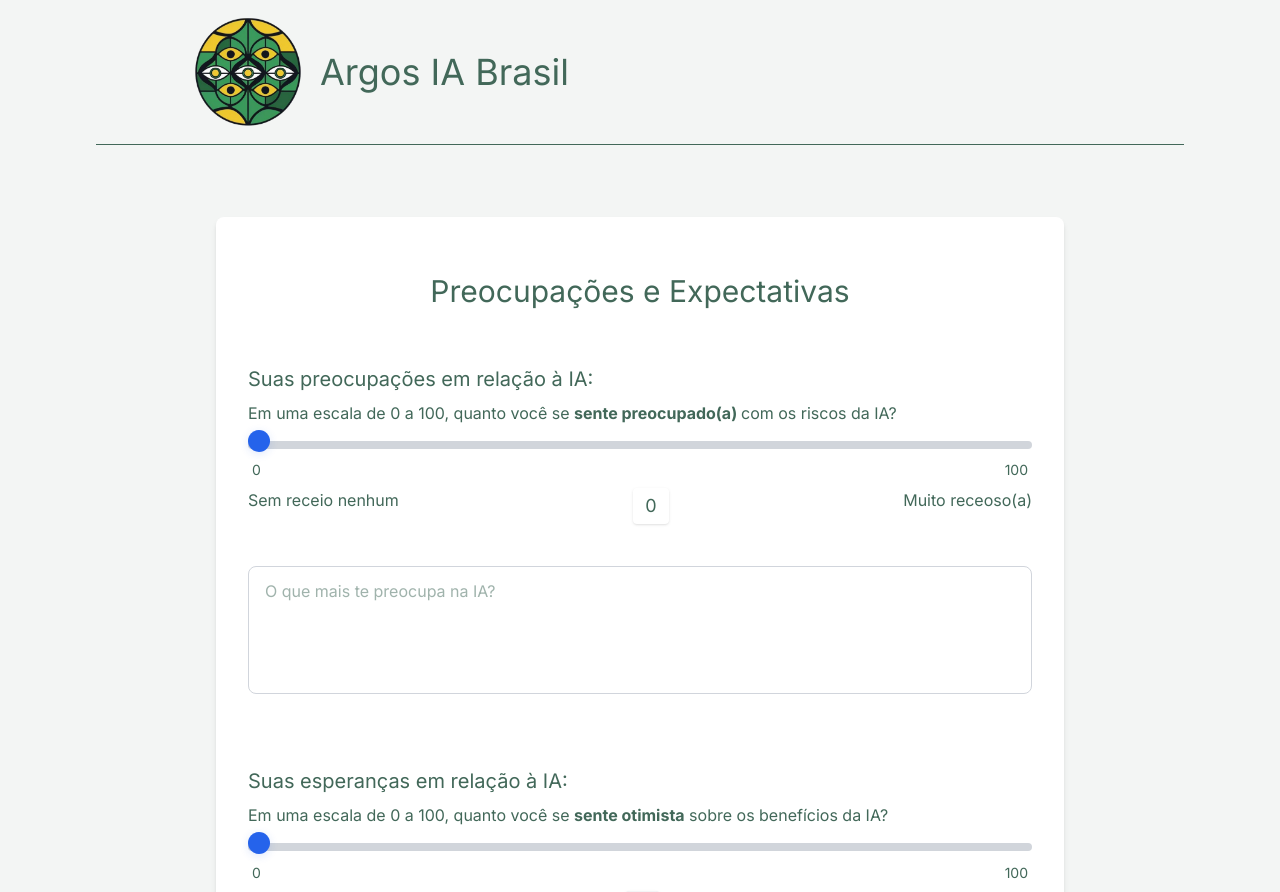
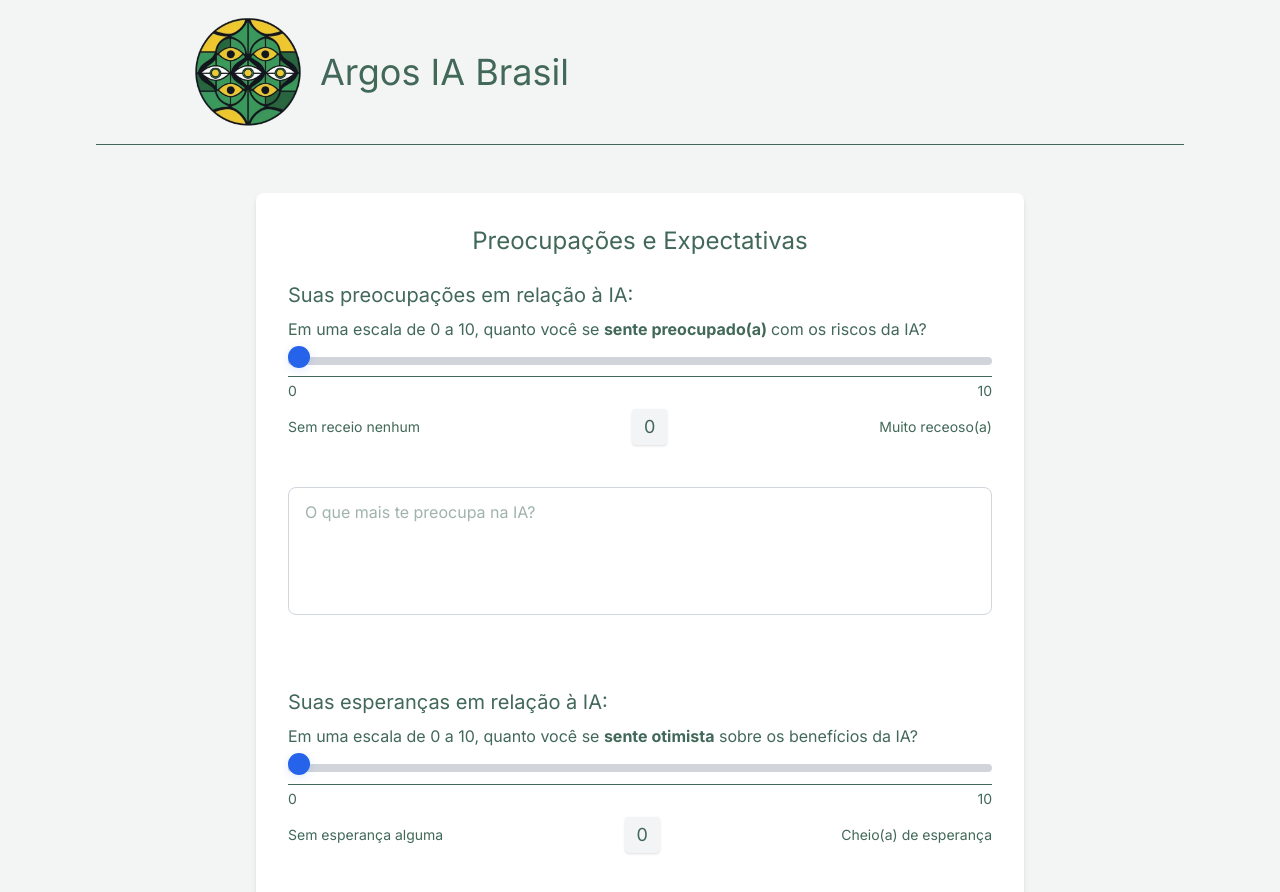
Before and after one commit to IgorJoaquimn/argosaibrasil, a Vue app: page /receioesperanca in a window 1280 px wide. Shown: the top 892 px of the page. Built offline with nearby package versions, Linux system fonts and the light colour scheme.

Commit message:
ajust scale and button size

```diff
--- a/src/views/ReceioEsperancaView.vue
+++ b/src/views/ReceioEsperancaView.vue
@@ -1,32 +1,32 @@
+
+
 <template>
-  <div class="max-w-4xl mx-auto p-6">
+  <div class="max-w-3xl mx-auto">
     <div class="bg-white rounded-lg shadow-md p-8">
-      <h2 class="text-3xl font-bold text-gray-900 mb-8 text-center py-6">Preocupações e Expectativas</h2>
+      <h2 class="text-2xl font-bold text-gray-900 mb-6 text-center">Preocupações e Expectativas</h2>
+
+
 
       <!-- Seus receios -->
       <section class="mb-10">
         <h3 class="text-xl font-semibold text-gray-900 mb-2 text-left">Suas preocupações em relação à IA:</h3>
         <label for="fear-scale" class="block mb-1 text-gray-700 text-left">
-          Em uma escala de 0 a 100, quanto você se <span style="font-weight: 700;">sente preocupado(a) </span> com os riscos da IA?
+          Em uma escala de 0 a 10, quanto você se <span style="font-weight: 700;">sente preocupado(a) </span> com os riscos da IA?
         </label>
 
-        <input
-          id="fear-scale"
-          type="range"
-          min="0" max="100" step="1"
-          v-model="fearScale"
-          class="w-full"
-          @input="saveFears"
-        />
-        <div class="w-full flex justify-between text-sm text-gray-600 mt-1 px-1 select-none">
-          <span class="text-left">0</span>
-          <span class="text-right">100</span>
+        <input id="fear-scale" type="range" min="0" max="10" step="1" v-model="fearScale" class="w-full" @input="saveFears"/>
+
+        <div class="flex justify-between text-sm text-gray-500 mt-1 select-none border-t pt-1">
+          <span>0</span>
+          <span>10</span>
         </div>
-        <div class="w-full flex justify-between mt-2">
-          <span class="text-center">Sem receio nenhum</span>
-          <span class="text-lg font-bold text-blue-700 bg-gray0 px-3 py-1 rounded shadow">{{ fearScale }}</span>
-          <span class="text-center">Muito receoso(a)</span>
-        </div>
+
+  <div class="w-full mt-2 flex items-center justify-between text-sm text-gray-700">
+  <span class="text-left">Sem receio nenhum</span>
+  <span class="text-lg font-bold text-blue-700 bg-gray-100 px-3 py-1 rounded shadow text-center">{{ fearScale }}</span>
+  <span class="text-right">Muito receoso(a)</span>
+</div>
+
 
 <!-- Textos abaixo dos números -->
       <br>
@@ -45,34 +45,33 @@
       <section>
         <h3 class="text-xl font-semibold text-gray-900 mb-2 text-left">Suas esperanças em relação à IA:</h3>
         <label for="hope-scale" class="block mb-1 text-gray-700 text-left">
-          Em uma escala de 0 a 100, quanto você se <span style="font-weight: 700;">sente otimista</span> sobre os benefícios da IA?
+          Em uma escala de 0 a 10, quanto você se <span style="font-weight: 700;">sente otimista</span> sobre os benefícios da IA?
         </label>
         <input
           id="hope-scale"
           type="range"
-          min="0" max="100" step="1"
+          min="0" max="10" step="1"
           v-model="hopeScale"
           class="w-full"
           @input="saveHopes"
         />
-        <div class="w-full flex justify-between text-sm text-gray-600 mt-1 px-1 select-none">
-          <span class="text-left">0</span>
-          <span class="text-right">100</span>
-        </div>
-        <div class="w-full flex justify-between mt-2">
-          <span class="text-center">Sem esperança alguma</span>
-          <span class="text-lg font-bold text-blue-700 bg-gray-100 px-3 py-1 rounded shadow">{{ hopeScale }}</span>
-          <span class="text-center">Cheio(a) de esperança</span>
+
+        <div class="flex justify-between text-sm text-gray-500 mt-1 select-none border-t pt-1">
+          <span>0</span>
+          <span>10</span>
         </div>
 
+        <div class="w-full mt-2 flex items-center justify-between text-sm text-gray-700">
+          <span class="text-left">Sem esperança alguma</span>
+          <span class="text-lg font-bold text-blue-700 bg-gray-100 px-3 py-1 rounded shadow text-center">{{ hopeScale }}</span>
+          <span class="text-right">Cheio(a) de esperança</span>
+        </div>
+
+
+
+
         <!-- Textos abaixo dos números -->
-        <!-- <div class="grid grid-cols-5 text-base text-gray-900 mt-1 px-1 select-none">
-          <span class="text-center">Sem esperança alguma</span>
-          <span></span>
-          <span></span>
-          <span></span>
-          <span class="text-center">Cheio(a) de esperança</span>
-        </div> -->
+
         <br>
         <textarea
           v-model="hopeText"
@@ -83,22 +82,12 @@
         ></textarea>
       </section>
 
+
+
      <!-- Botões -->
-      <div class="flex justify-between">
-        <button
-          @click="goBack"
-          class="btn-go-back"
-        >
-          Voltar
-        </button>
-
-        <button
-          @click="proceed"
-          :disabled="!canProceed"
-          class="btn-proceed"
-        >
-          Continuar
-        </button>
+      <div class="flex justify-between mt-6">
+        <button @click="goBack" class="btn-go-back">Voltar</button>
+        <button @click="proceed" :disabled="!canProceed" class="btn-proceed">Continuar</button>
       </div>
     </div>
   </div>
```
Also changed, not shown: src/views/ContextView.vue (+2 -11 lines).
